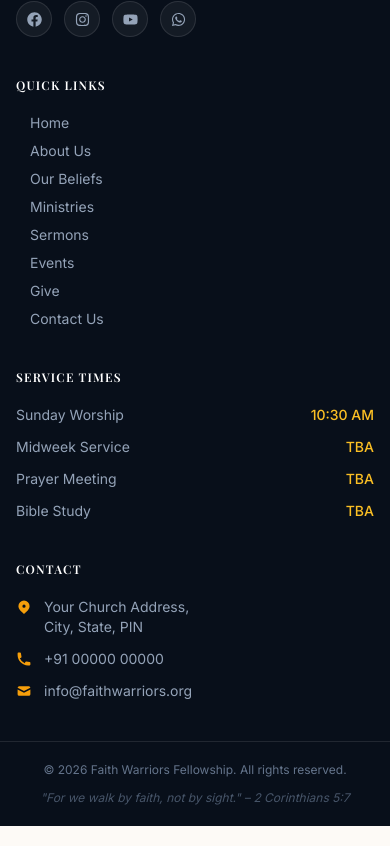
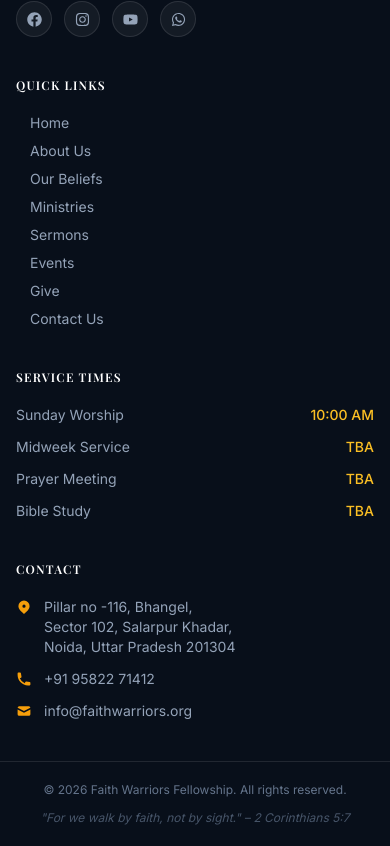
Before and after one commit to ThomasAbraham1/faith-warriors-fellowship, a React (Vite) app: page /give in a window 390 px wide. Shown: the part 3453-4299 px from the top of the page. Built offline with nearby package versions, Linux system fonts and the light colour scheme; a web font is replaced by a local one.

Commit message:
Update website with real church info from Google Maps (address, phone, hours, and map embed)

```diff
--- a/index.html
+++ b/index.html
@@ -7,7 +7,7 @@
     <link rel="preconnect" href="https://fonts.gstatic.com" crossorigin>
     <link href="https://fonts.googleapis.com/css2?family=Playfair+Display:ital,wght@0,400;0,600;0,700;0,900;1,400;1,700&family=Inter:wght@300;400;500;600;700&display=swap" rel="stylesheet">
     <meta name="viewport" content="width=device-width, initial-scale=1.0" />
-    <meta name="description" content="Faith Warriors Fellowship — A vibrant church community walking in faith, living in victory. Join us for worship, Bible study, and community." />
+    <meta name="description" content="Faith Warriors Fellowship — A vibrant church in Noida, Uttar Pradesh. Join us for Sunday worship at 10 AM at Pillar no -116, Bhangel, Sector 102, Salarpur Khadar. Call: +91 95822 71412." />
     <meta name="keywords" content="church, faith, worship, fellowship, Jesus, Bible, prayer, community" />
     <meta name="author" content="Faith Warriors Fellowship" />
     <meta name="robots" content="index, follow" />
--- a/src/layouts/Footer.jsx
+++ b/src/layouts/Footer.jsx
@@ -75,7 +75,7 @@ const Footer = () => {
             <h4 className="text-white font-semibold mb-5 uppercase tracking-widest text-xs">Service Times</h4>
             <ul className="space-y-3">
               {[
-                { day: 'Sunday Worship', time: '10:30 AM' },
+                { day: 'Sunday Worship', time: '10:00 AM' },
                 { day: 'Midweek Service', time: 'TBA' },
                 { day: 'Prayer Meeting', time: 'TBA' },
                 { day: 'Bible Study', time: 'TBA' },
@@ -94,11 +94,11 @@ const Footer = () => {
             <ul className="space-y-3">
               <li className="flex items-start gap-3 text-sm">
                 <HiLocationMarker className="text-amber-500 mt-0.5 flex-shrink-0" size={16} />
-                <span className="text-slate-400">Your Church Address,<br />City, State, PIN</span>
+                <span className="text-slate-400">Pillar no -116, Bhangel,<br />Sector 102, Salarpur Khadar,<br />Noida, Uttar Pradesh 201304</span>
               </li>
               <li className="flex items-center gap-3 text-sm">
                 <HiPhone className="text-amber-500 flex-shrink-0" size={16} />
-                <a href="tel:+910000000000" className="text-slate-400 hover:text-amber-400 transition-colors">+91 00000 00000</a>
+                <a href="tel:+919582271412" className="text-slate-400 hover:text-amber-400 transition-colors">+91 95822 71412</a>
               </li>
               <li className="flex items-center gap-3 text-sm">
                 <HiMail className="text-amber-500 flex-shrink-0" size={16} />
--- a/src/pages/Contact.jsx
+++ b/src/pages/Contact.jsx
@@ -46,9 +46,9 @@ const Contact = () => {
 
               <div className="space-y-5 mb-8">
                 {[
-                  { icon: HiLocationMarker, label: 'Address', value: 'Your Church Address\nCity, State, PIN Code' },
-                  { icon: HiPhone, label: 'Phone', value: '+91 00000 00000' },
-                  { icon: HiMail, label: 'Email', value: 'info@faithwarriors.org' },
+                  { icon: HiLocationMarker, label: 'Address', value: 'Pillar no -116, Bhangel, Sector 102\nSalarpur Khadar, Noida, UP 201304' },
+                  { icon: HiPhone, label: 'Phone', value: '+91 95822 71412' },
+                  { icon: HiMail, label: 'Email', value: 'info@faithwarriors.in' },
                 ].map((item, i) => (
                   <ScrollReveal key={item.label} delay={i * 0.1}>
                     <div className="flex items-start gap-4 p-4 bg-white rounded-2xl shadow-sm border border-slate-100">
@@ -73,7 +73,7 @@ const Contact = () => {
                   </div>
                   <ul className="space-y-2.5">
                     {[
-                      { name: 'Sunday Worship', time: '10:30 AM' },
+                      { name: 'Sunday Worship', time: '10:00 AM' },
                       { name: 'Midweek Service', time: 'TBA' },
                       { name: 'Prayer Meeting', time: 'TBA' },
                       { name: 'Bible Study', time: 'TBA' },
@@ -153,7 +153,7 @@ const Contact = () => {
                           name="phone"
                           value={form.phone}
                           onChange={handleChange}
-                          placeholder="+91 00000 00000"
+                          placeholder="+91 95822 71412"
                           className="w-full px-4 py-3 rounded-xl border border-slate-200 text-sm focus:outline-none focus:ring-2 focus:ring-amber-400 focus:border-transparent transition-all text-slate-800 bg-slate-50"
                         />
                       </div>
@@ -201,12 +201,17 @@ const Contact = () => {
 
           {/* Map Placeholder */}
           <ScrollReveal delay={0.2}>
-            <div className="mt-14 rounded-3xl overflow-hidden shadow-xl border border-slate-200 h-72 flex items-center justify-center" style={{ backgroundColor: '#1a2a3a' }}>
-              <div className="text-center">
-                <div className="text-4xl mb-3">📍</div>
-                <p className="text-white font-semibold">Google Maps</p>
-                <p className="text-slate-400 text-sm mt-1">Add your Google Maps embed link here</p>
-              </div>
+            <div className="mt-14 rounded-3xl overflow-hidden shadow-xl border border-slate-200 h-72">
+              <iframe
+                src="https://maps.google.com/maps?q=Faith%20Warriors%20Fellowship,%20Noida&t=&z=15&ie=UTF8&iwloc=&output=embed"
+                width="100%"
+                height="100%"
+                style={{ border: 0 }}
+                allowFullScreen=""
+                loading="lazy"
+                referrerPolicy="no-referrer-when-downgrade"
+                title="Google Maps Location"
+              ></iframe>
             </div>
           </ScrollReveal>
         </div>
--- a/src/pages/Events.jsx
+++ b/src/pages/Events.jsx
@@ -9,7 +9,7 @@ const events = [
   {
     title: 'Sunday Worship Service',
     date: 'Every Sunday',
-    time: '10:30 AM',
+    time: '10:00 AM',
     location: 'Main Auditorium',
     description: 'Join us every Sunday for an uplifting worship experience filled with praise, prayer, and the Word of God.',
     type: 'recurring',
--- a/src/pages/Give.jsx
+++ b/src/pages/Give.jsx
@@ -129,7 +129,7 @@ const Give = () => {
           <ScrollReveal delay={0.2}>
             <div className="mt-8 p-5 rounded-2xl bg-amber-600/10 border border-amber-500/20 text-center">
               <p className="text-amber-300 text-sm">
-                💛 After giving, please WhatsApp us at <strong>+91 00000 00000</strong> with your name and amount for our records. God bless your generosity!
+                💛 After giving, please WhatsApp us at <strong>+91 95822 71412</strong> with your name and amount for our records. God bless your generosity!
               </p>
             </div>
           </ScrollReveal>
--- a/src/pages/Home.jsx
+++ b/src/pages/Home.jsx
@@ -47,7 +47,7 @@ const testimonials = [
 ];
 
 const serviceTimes = [
-  { name: 'Sunday Worship', time: '10:30 AM', icon: '⛪' },
+  { name: 'Sunday Worship', time: '10:00 AM', icon: '⛪' },
   { name: 'Midweek Service', time: 'TBA', icon: '📖' },
   { name: 'Prayer Meeting', time: 'TBA', icon: '🙏' },
   { name: 'Bible Study', time: 'TBA', icon: '✝️' },
@@ -58,7 +58,7 @@ const Home = () => {
     <div>
       <Helmet>
         <title>Faith Warriors Fellowship — Walking in Faith, Living in Victory</title>
-        <meta name="description" content="Faith Warriors Fellowship is a vibrant church community in India. Join us for Sunday worship at 10:30 AM, Bible study, prayer meetings, and community." />
+        <meta name="description" content="Faith Warriors Fellowship — A vibrant church community in Noida, Uttar Pradesh. Join us for Sunday worship at 10 AM, Bible study, prayer meetings, and community life." />
         <link rel="canonical" href="https://faithwarriorsfellowship.org/" />
       </Helmet>
       {/* Hero */}
--- a/src/pages/PrayerRequest.jsx
+++ b/src/pages/PrayerRequest.jsx
@@ -161,7 +161,7 @@ const PrayerRequest = () => {
           <ScrollReveal delay={0.2}>
             <div className="mt-8 text-center">
               <p className="text-slate-500 text-sm">
-                Need immediate prayer? Call us at <a href="tel:+910000000000" className="text-amber-600 font-semibold hover:text-amber-500">+91 00000 00000</a> or WhatsApp our prayer team.
+                Need immediate prayer? Call us at <a href="tel:+919582271412" className="text-amber-600 font-semibold hover:text-amber-500">+91 95822 71412</a> or WhatsApp our prayer team.
               </p>
             </div>
           </ScrollReveal>
```
